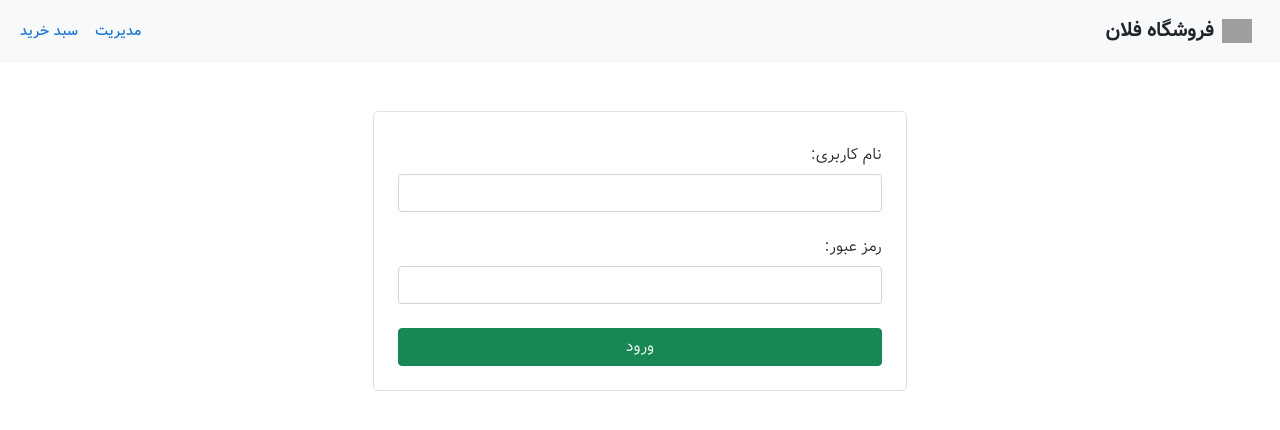
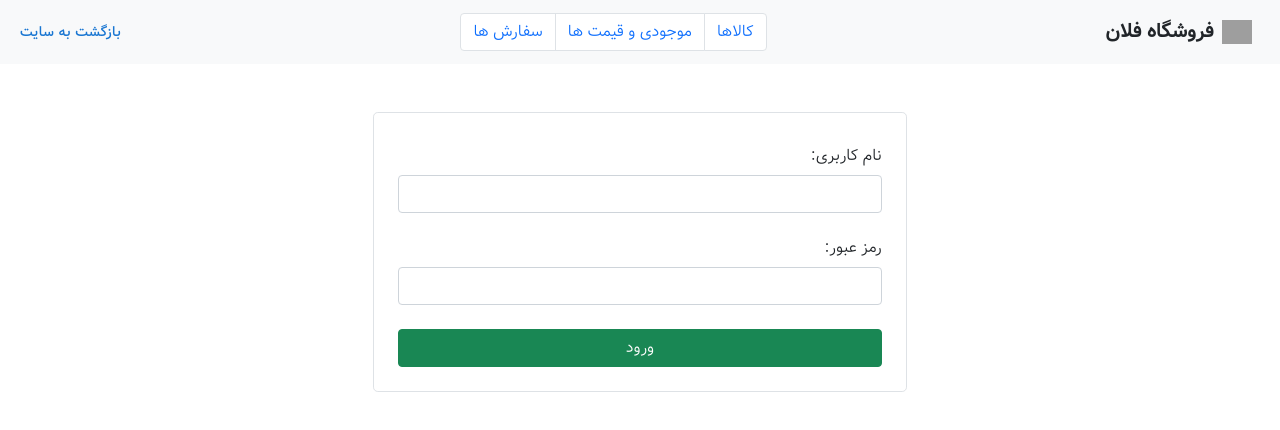
Before and after one commit to mkhavari01/online-shop, a React (Create React App) app: page /admin in a window 1280 px wide. Shown: the top 430 px of the page. Built offline with nearby package versions, Linux system fonts and the light colour scheme; grey boxes are pictures that could not be loaded.

Commit message:
add routing to admin panel

```diff
--- a/src/App.js
+++ b/src/App.js
@@ -1,21 +1,19 @@
 import 'bootstrap/dist/css/bootstrap.min.css';
 import './App.css';
-import { Routes, Route} from "react-router-dom";
-import { Layout } from './layout/Layout';
-import { Home,Admin,Orders } from './pages';
+import { Routes, Route } from "react-router-dom";
+import { Home, Admin, Orders, Entity, Products } from './pages';
 
 function App() {
   return (
-    <Layout>
     <Routes>
       <Route path="/" element={<Home />} />
-        {/* <Route path="login" element={<Login />} /> */}
       <Route path="admin" element={<Admin />}>
         <Route path="orders" element={<Orders />} />
-          {/* <Route path="account" element={<Account />} /> */}
+        <Route path="entity" element={<Entity />} />
+        <Route path="products" element={<Products />} />
       </Route>
+      <Route path="*" element={<h1>No page is in this link</h1>} />
     </Routes>
-    </Layout>
   );
 }
 
--- a/src/layout/Layout.js
+++ b/src/layout/Layout.js
@@ -7,8 +7,25 @@ const Layout = (props) => {
     <>
       <nav className="navbar navbar-light bg-light">
         <div className="container-fluid justify-content-end">
-          <div className="navbar-brand d-flex align-items-center w-100 justify-content-between" href="#">
-            <div className="d-flex align-items-center justify-content-center">
+          <div className="navbar-brand d-flex align-items-center w-100 justify-content-between">
+            {props.admin ? <>
+              <Link to="/" className="text-decoration-none" >
+                <Button variant="text">
+                  <span className="vazir-medium" >
+                    بازگشت به سایت
+                  </span>
+                </Button>
+              </Link>
+              <div className="d-flex align-items-center justify-content-center">
+                <nav aria-label="Page navigation example">
+                  <ul className="pagination m-0">
+                    <li className="page-item"><Link className="page-link vazir-light fs-6" to="orders">سفارش ها</Link></li>
+                    <li className="page-item"><Link className="page-link vazir-light fs-6" to="entity">موجودی و قیمت ها</Link></li>
+                    <li className="page-item"><Link className="page-link vazir-light fs-6" to="products">کالاها</Link></li>
+                  </ul>
+                </nav>
+              </div>
+            </> : <div className="d-flex align-items-center justify-content-center">
               <Button variant="text">
                 <span className="vazir-medium" >
                   سبد خرید
@@ -21,7 +38,7 @@ const Layout = (props) => {
                   </span>
                 </Button>
               </Link>
-            </div>
+            </div>}
             <Link to="/" className="text-decoration-none text-dark" >
               <div className="d-flex align-items-center justify-content-center">
                 <span className="mx-2 vazir-bold">
--- a/src/pages/admin/Admin.js
+++ b/src/pages/admin/Admin.js
@@ -3,6 +3,7 @@ import { useNavigate } from "react-router-dom";
 import { useSelector } from "react-redux";
 import { Outlet } from "react-router-dom";
 import { LoginFormAdmin } from "../../components/LoginFormAdmin";
+import { Layout } from "../../layout/Layout";
 
 const Admin = (props) => {
   const navigate = useNavigate();
@@ -16,7 +17,9 @@ const Admin = (props) => {
 
   return (
     <>
-      {state.auth.token ? <Outlet /> : <LoginFormAdmin />}
+      <Layout admin={true}>
+        {state.auth.token ? <Outlet /> : <LoginFormAdmin />}
+      </Layout>
     </>
   )
 }
--- /dev/null
+++ b/src/pages/admin/Entity.js
@@ -0,0 +1,9 @@
+const Entity = (props) => {
+  return (
+    <h1>
+      Test Entity
+    </h1>
+  )
+}
+
+export {Entity}
--- /dev/null
+++ b/src/pages/admin/Products.js
@@ -0,0 +1,9 @@
+const Products = (props) => {
+  return (
+    <h1>
+      Test Products
+    </h1>
+  )
+}
+
+export {Products}
--- a/src/pages/index.js
+++ b/src/pages/index.js
@@ -1,3 +1,6 @@
+export { Admin } from "./admin/Admin";
 export { Orders } from "./admin/Orders";
-export { Admin } from "./admin/Admin";
+export { Products } from './admin/Products'
+export { Entity } from './admin/Entity'
+
 export { Home } from "./website/Home";
--- a/src/pages/website/Home.js
+++ b/src/pages/website/Home.js
@@ -3,19 +3,22 @@ import { PropTypes } from "prop-types"
 import { connect } from "react-redux"
 import { fetchCategory } from "../../redux/actions/categoryActions";
 import { useSelector } from "react-redux";
+import { Layout } from '../../layout/Layout'
 
 const HomeComponent = (props) => {
   const state = useSelector(state => state)
-  useEffect(()=>{
+  useEffect(() => {
     props.fetchCategory();
-    console.log('state',state)
-  },[])
+    console.log('state', state)
+  }, [])
   return (
     <>
-      <h1>Home</h1>
-      {props.categories.map((el,index)=>{
-        return <li key={el.id} >{index}</li>
-      })}
+      <Layout>
+        <h1>Home</h1>
+        {props.categories.map((el, index) => {
+          return <li key={el.id} >{index}</li>
+        })}
+      </Layout>
     </>
   )
 }
@@ -29,7 +32,7 @@ HomeComponent.propTypes = {
 
 // export default connect(null, { fetchPosts })(Home)
 const mapStateToProps = state => ({
-  categories : state.categories.items
+  categories: state.categories.items
 })
 
 const Home = connect(mapStateToProps, { fetchCategory })(HomeComponent)
```
Lines whose indentation alone changed are shown as unchanged.
